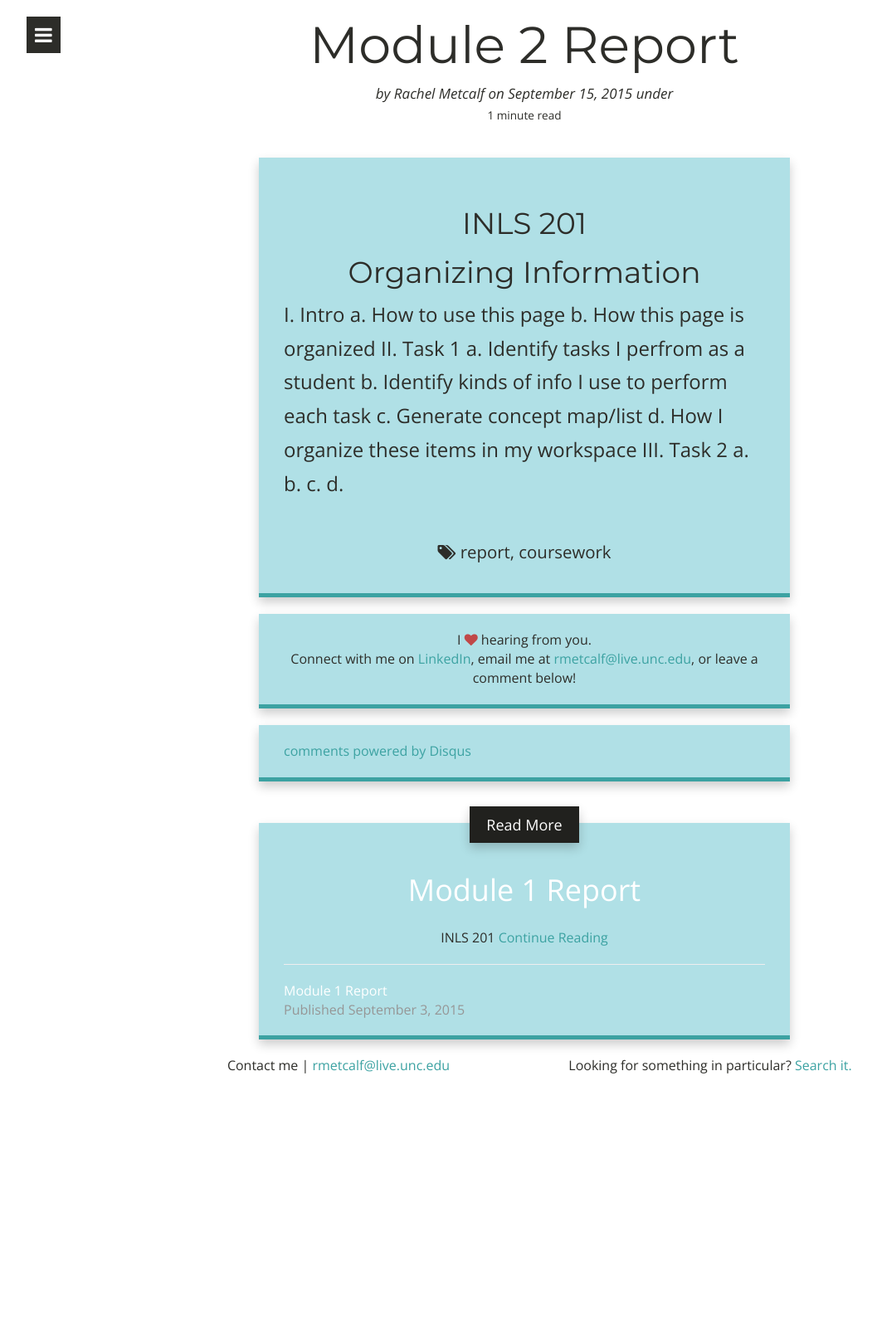
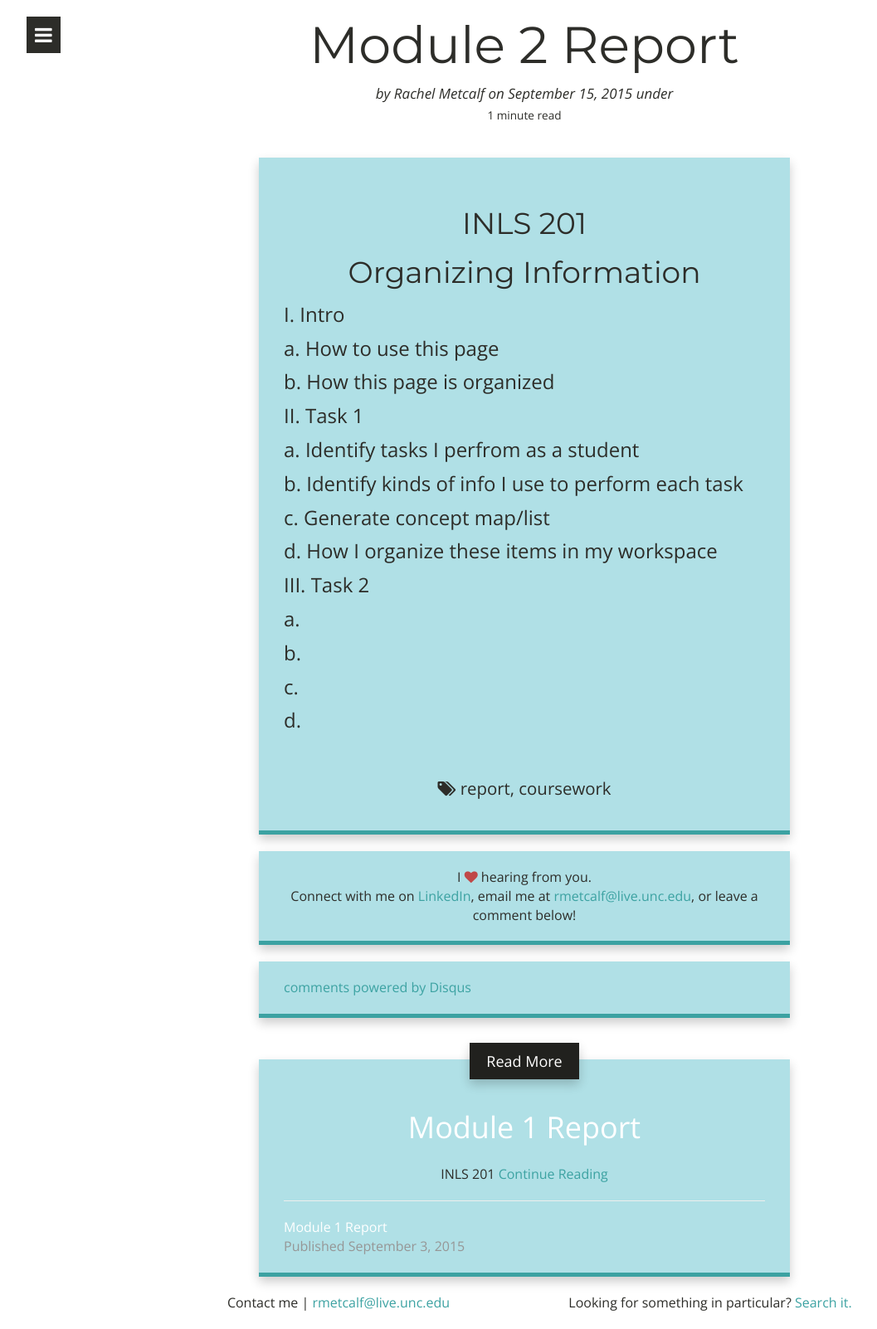
Before and after one commit to rcmetcalf/rcmetcalf.github.io, a Jekyll site: the page built from _posts/2015-09-15-module-2-report.md, in a window 1280 px wide. Shown: the whole page at 83% size, without its empty margins (8-1065 px from the left). Built offline with Jekyll 4.4.1, drawn with Linux system fonts in a browser that asks for light colours; nearby versions of some CDN libraries; Markdown is read by kramdown in place of the engine named in the settings; comment, search, counter and statistics services are not loaded; before the commit the page ends 1316 px from its top, so only the background shows below that.

Commit message:
Update 2015-09-15-module-2-report.md

```diff
--- a/_posts/2015-09-15-module-2-report.md
+++ b/_posts/2015-09-15-module-2-report.md
@@ -12,16 +12,16 @@ tags:
 # <center>INLS 201</center>
 ## <center>Organizing Information</center>
 
-I. Intro
-  a. How to use this page
-  b. How this page is organized
-II. Task 1
-  a. Identify tasks I perfrom as a student
-  b. Identify kinds of info I use to perform each task
-  c. Generate concept map/list
-  d. How I organize these items in my workspace
-III. Task 2
-  a.
-  b.
-  c.
-  d.
+I. Intro <br>
+  a. How to use this page <br>
+  b. How this page is organized <br>
+II. Task 1 <br>
+  a. Identify tasks I perfrom as a student <br>
+  b. Identify kinds of info I use to perform each task <br>
+  c. Generate concept map/list <br>
+  d. How I organize these items in my workspace <br>
+III. Task 2 <br>
+  a. <br>
+  b. <br>
+  c. <br>
+  d. <br>
```
